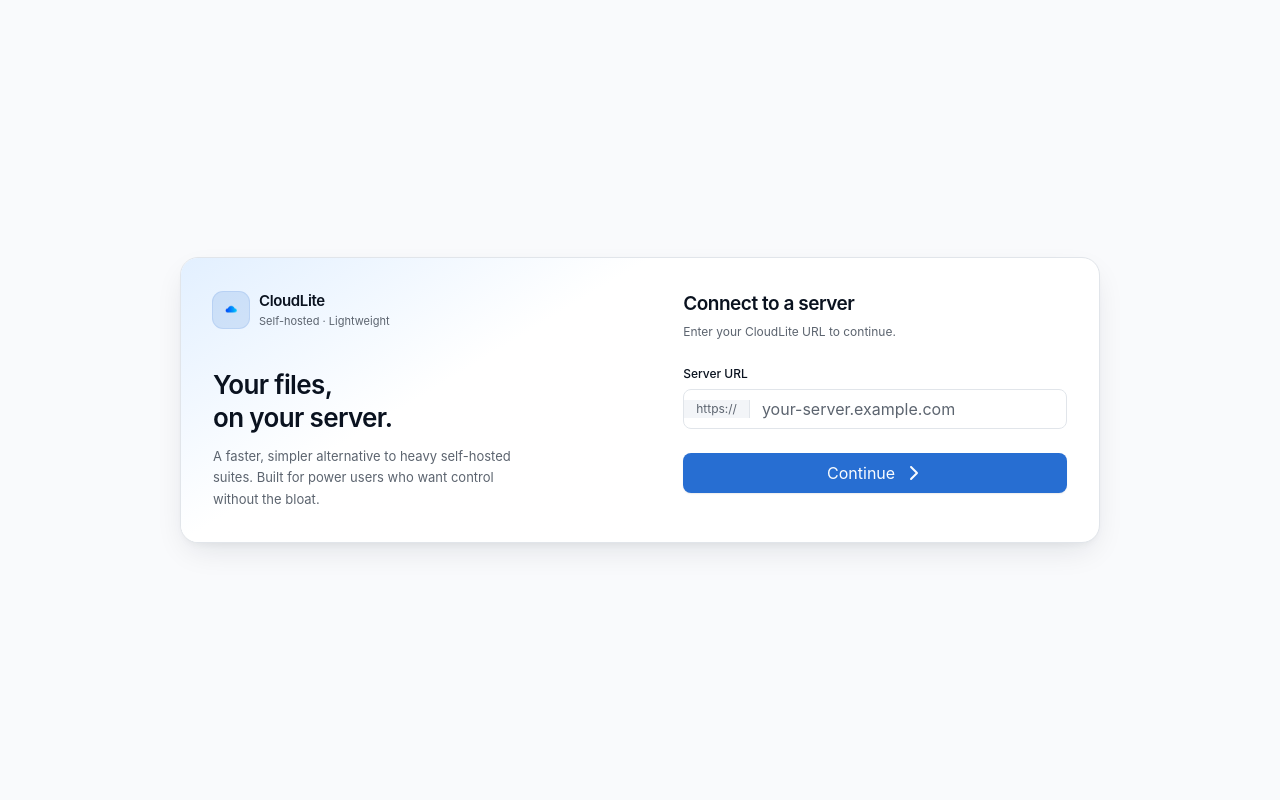
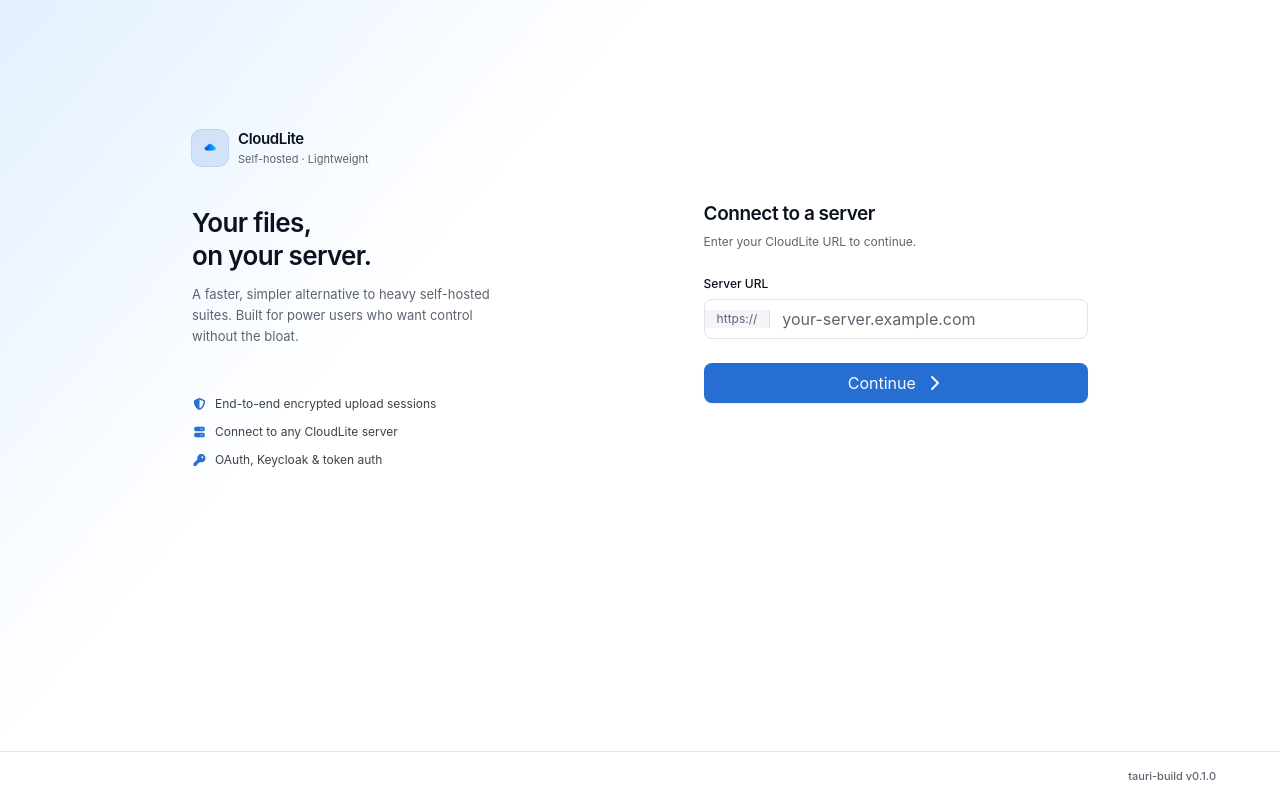
Before and after one commit to kr1pt0n05/cloudlite-frontend, a Vue app: page / in a window 1280 px wide. Built offline with nearby package versions, Linux system fonts and the light colour scheme.

Commit message:
Style LoginPage

```diff
--- a/src/components/LoginPage.vue
+++ b/src/components/LoginPage.vue
@@ -1,8 +1,13 @@
 <script setup lang="ts">
 import { computed, ref } from "vue";
 import logo from "../assets/cloudlite-logo.png";
-import {FontAwesomeIcon} from "@fortawesome/vue-fontawesome";
-import {faChevronRight} from "@fortawesome/free-solid-svg-icons";
+import { FontAwesomeIcon } from "@fortawesome/vue-fontawesome";
+import {
+  faChevronRight,
+  faKey,
+  faServer,
+  faShieldHalved,
+} from "@fortawesome/free-solid-svg-icons";
 
 const serverUrl = ref("");
 const submittedUrl = ref("");
@@ -23,12 +28,13 @@ function submitServer() {
 </script>
 
 <template>
-  <main class="flex min-h-screen w-full items-center justify-center bg-background p-6 text-foreground">
+  <main class="flex h-screen w-screen flex-col overflow-hidden bg-background text-foreground">
     <section
-      class="grid w-full max-w-230 grid-cols-1 overflow-hidden rounded-2xl border border-border bg-surface shadow-lg md:grid-cols-[1.05fr_1fr]"
+      class="grid min-h-0 flex-1 grid-cols-1 overflow-hidden bg-surface md:grid-cols-[1.05fr_1fr]"
       aria-labelledby="login-title"
     >
-      <div class="relative hidden flex-col justify-between bg-linear-to-br from-primary-soft via-surface to-surface p-8 md:flex">
+      <div class="relative hidden flex-col justify-start gap-12 bg-linear-to-br from-primary-soft
+      via-surface to-surface px-12 py-12 pb-16 md:flex xl:pl-48 xl:pt-32">
         <div>
           <div class="flex items-center gap-2.5">
             <div class="flex h-9 w-9 items-center justify-center rounded-lg bg-primary/15 ring-1 ring-primary/25">
@@ -48,10 +54,16 @@ function submitServer() {
             A faster, simpler alternative to heavy self-hosted suites. Built for power users who want control without the bloat.
           </p>
         </div>
-
+        <ul class="space-y-2.5 text-[12px] text-foreground/80">
+          <li class="flex items-center gap-2"><FontAwesomeIcon class="h-4 w-4 text-primary" :icon="faShieldHalved" /> End-to-end encrypted upload sessions</li>
+          <li class="flex items-center gap-2"><FontAwesomeIcon class="h-4 w-4 text-primary" :icon="faServer" />Connect to any CloudLite server</li>
+          <li class="flex items-center gap-2"><FontAwesomeIcon class="h-4 w-4 text-primary" :icon="faKey" /> OAuth, Keycloak & token auth</li>
+        </ul>
       </div>
 
-      <form class="flex flex-col gap-6 p-8" @submit.prevent="submitServer">
+      <form class="flex min-h-0 flex-col justify-start gap-6 overflow-y-auto
+      px-6 py-8 pb-14 sm:px-10 sm:py-12 sm:pb-16 lg:px-12 xl:pr-48 xl:pt-50 sm:pt-32"
+            @submit.prevent="submitServer">
         <div class="flex items-center gap-3 md:hidden">
           <div class="flex h-10 w-10 items-center justify-center rounded-lg bg-primary/15 ring-1 ring-primary/25">
             <img :src="logo" alt="" class="h-7 w-7" />
@@ -98,5 +110,9 @@ function submitServer() {
         </p>
       </form>
     </section>
+
+    <footer class="flex shrink-0 flex-col gap-3 border-t border-border bg-surface px-6 py-4 sm:px-10 lg:flex-row lg:items-center lg:justify-end lg:px-12 xl:px-16">
+      <span class="text-right text-[11px] font-medium text-muted-foreground">tauri-build v0.1.0</span>
+    </footer>
   </main>
 </template>
```
Also changed, not shown: src-tauri/tauri.conf.json (+4 -6 lines).
